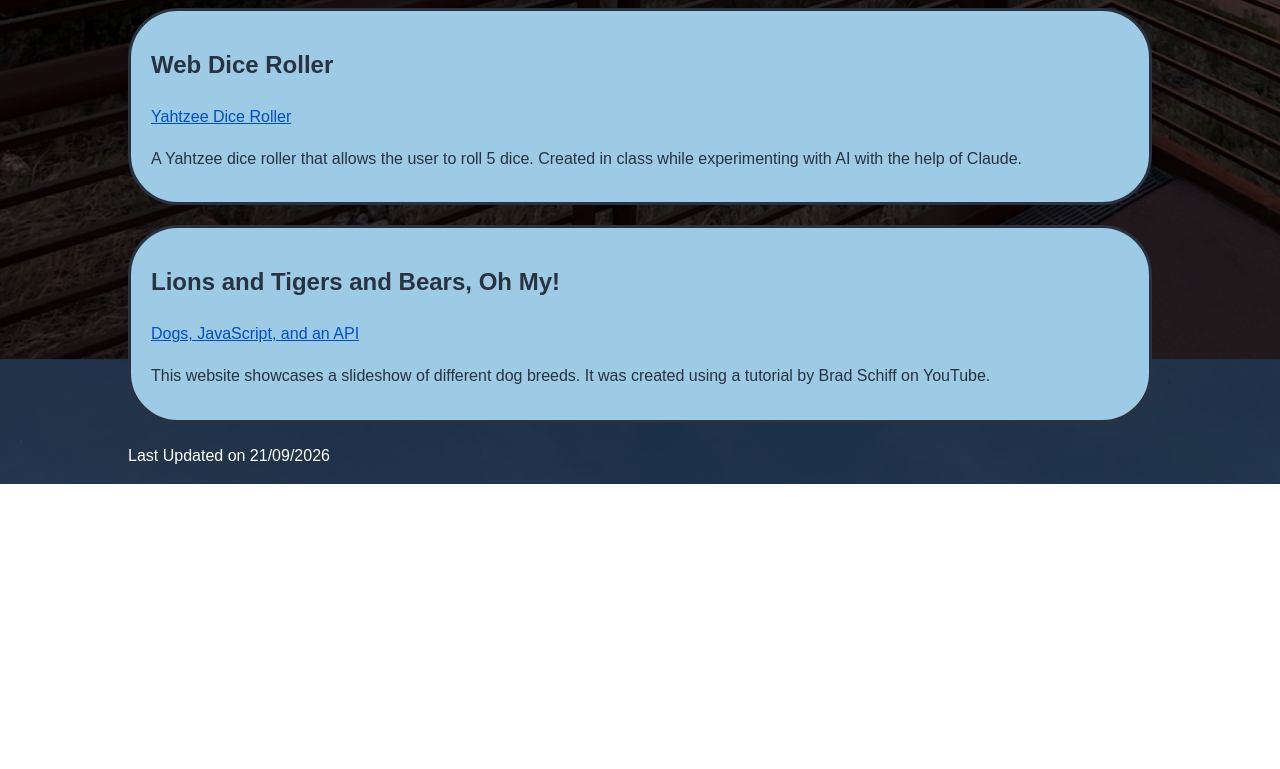
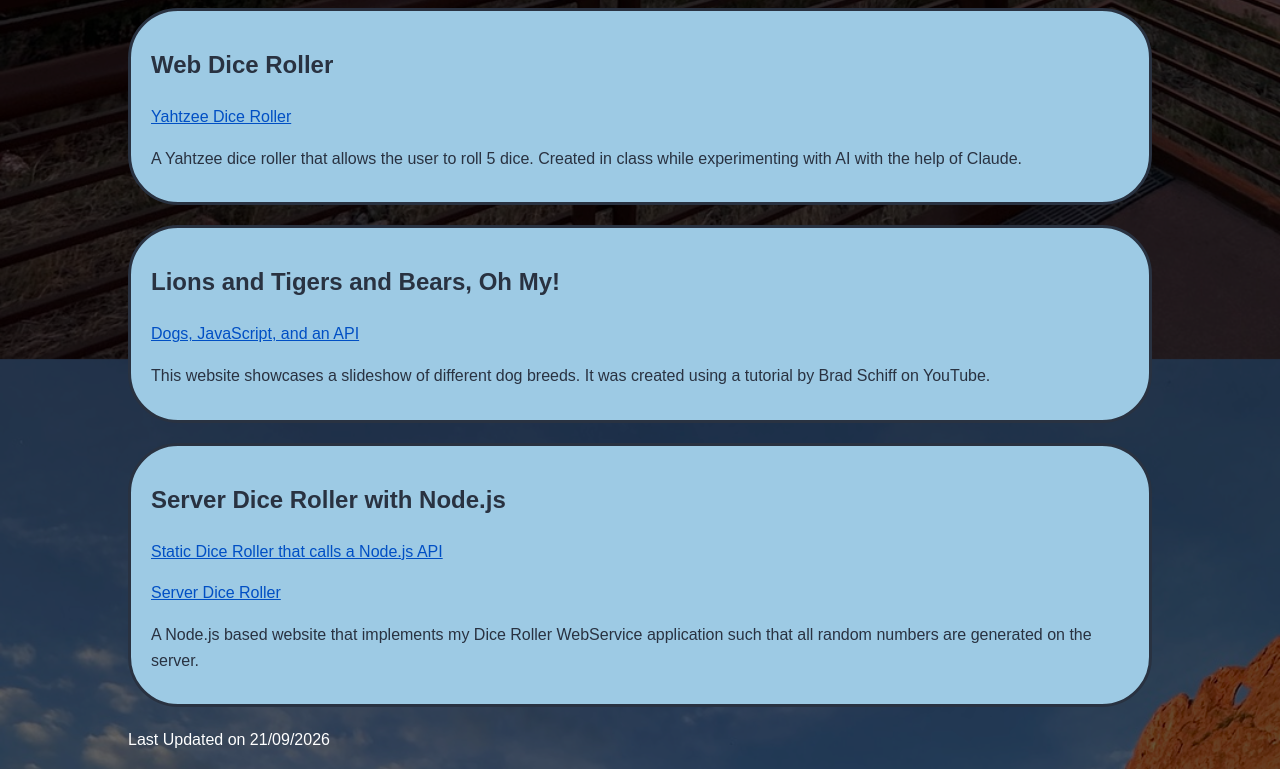
Before and after one commit to mondracek-lewisu/assignment-portfolio, a plain HTML site: page index.html in a window 1280 px wide. Shown: the part 1348-2117 px from the top of the page. Before the commit the page ends 1832 px from the top, so only its background shows below. Drawn offline with Linux system fonts and the light colour scheme.

Commit message:
Added Server Dice Roller

```diff
--- a/index.html
+++ b/index.html
@@ -48,6 +48,14 @@
             <p>This website showcases a slideshow of different dog breeds. It was created using a tutorial by Brad Schiff on YouTube.</p>
         </section>
 
+        <section class="new-dice">
+            <h2>Server Dice Roller with Node.js</h2>
+            <p><a href="https://thankful-pebble-092c2e910.3.azurestaticapps.net/" target="_blank">Static Dice Roller that calls a Node.js API</a></p>
+            <p><a href="https://dice-roller-node-fne8b0hvbeaeffhp.centralus-01.azurewebsites.net/" target="_blank">Server Dice Roller</a></p>
+            <p>A Node.js based website that implements my Dice Roller WebService application such that all random numbers are generated on the server.</p>
+
+        </section>
+
         <div class="updated">
             <p>Last Updated on 21/09/2026</p>
         </div>
--- a/style.css
+++ b/style.css
@@ -31,7 +31,7 @@
     margin: 0;
 }
 
-.introductions, .portfolio, .resume, .dice, .dogs {
+.introductions, .portfolio, .resume, .dice, .dogs, .new-dice {
     background: #9dcae4;
     color: #293241;
     padding: 15px 20px;
```
